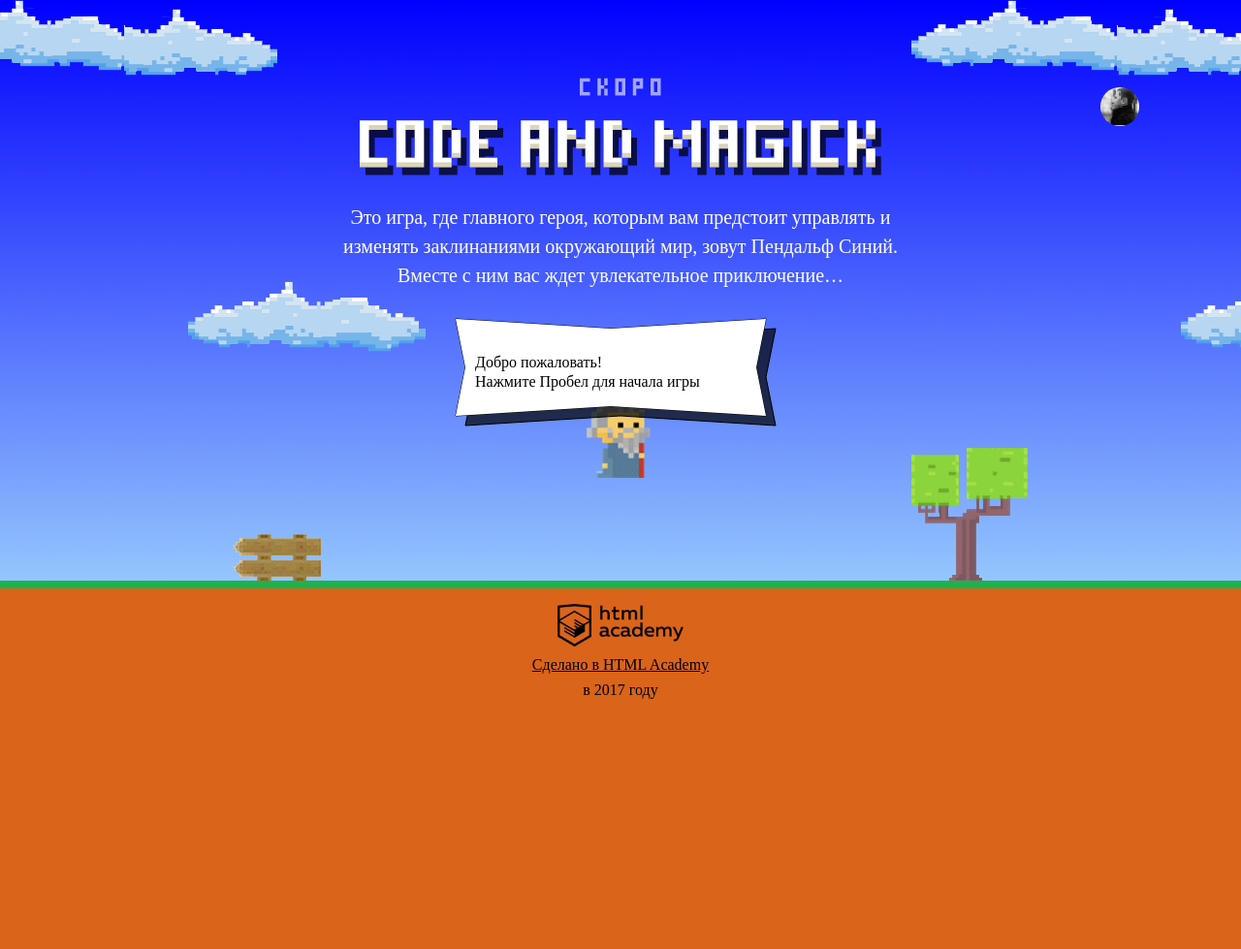
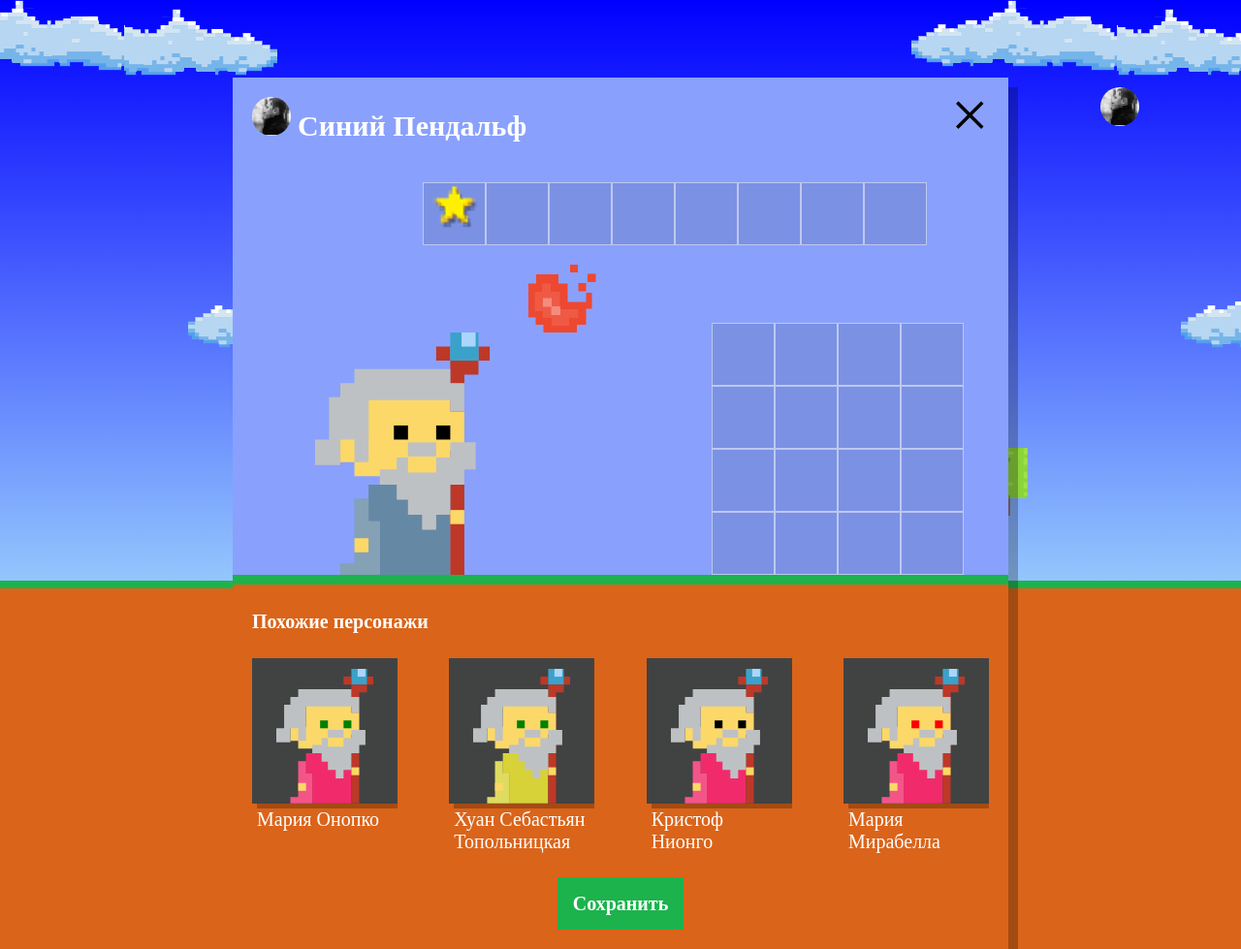
Before and after one commit to oulyalya/1213555-code-and-magick-20, a website: page index.html in a window 1280 px wide. Shown: the whole page at 97% size. Before the commit the page ends 800 px from the top, so only its background shows below. Drawn offline with Linux system fonts and the light colour scheme; a web font is replaced by a local one.

Commit message:
Клонирование похожих персонажей

```diff
--- a/index.html
+++ b/index.html
@@ -206,6 +206,7 @@
   };
 </script>
 <script src="js/stat.js"></script>
+<script src="js/setup.js"></script>
 <script src="js/game.js"></script>
 
 </body>
--- /dev/null
+++ b/js/setup.js
@@ -0,0 +1,62 @@
+'use strict';
+var WIZARD_NAMES = ['Иван', 'Хуан Себастьян', 'Мария', 'Кристоф', 'Виктор', 'Юлия', 'Люпита', 'Вашингтон'];
+var WIZARD_SURNAMES = ['да Марья', 'Верон', 'Мирабелла', 'Вальц', 'Онопко', 'Топольницкая', 'Нионго', 'Ирвинг'];
+var coat = ['rgb(101, 137, 164)', 'rgb(241, 43, 107)', 'rgb(146, 100, 161)', 'rgb(56, 159, 117)', 'rgb(215, 210, 55)', 'rgb(0, 0, 0)'];
+var eyes = ['black', 'red', 'blue', 'yellow', 'green'];
+
+// Функция получения рандомного значения (дублируется из stats.js)
+var getRandomValue = function (min, max) {
+  return min + Math.random() * (max - min);
+};
+
+// Функция для получения индекса рандомного элемента массива
+var getRandomIndex = function (arr) {
+  var index = Math.round(getRandomValue(0, arr.length - 1));
+  return index;
+};
+
+var wizards = [
+  {
+    name: WIZARD_NAMES[getRandomIndex(WIZARD_NAMES)] + ' ' + WIZARD_SURNAMES[getRandomIndex(WIZARD_SURNAMES)],
+    coatColor: coat[getRandomIndex(coat)],
+    eyesColor: eyes[getRandomIndex(eyes)]
+  },
+  {
+    name: WIZARD_NAMES[getRandomIndex(WIZARD_NAMES)] + ' ' + WIZARD_SURNAMES[getRandomIndex(WIZARD_SURNAMES)],
+    coatColor: coat[getRandomIndex(coat)],
+    eyesColor: eyes[getRandomIndex(eyes)]
+  },
+  {
+    name: WIZARD_NAMES[getRandomIndex(WIZARD_NAMES)] + ' ' + WIZARD_SURNAMES[getRandomIndex(WIZARD_SURNAMES)],
+    coatColor: coat[getRandomIndex(coat)],
+    eyesColor: eyes[getRandomIndex(eyes)]
+  },
+  {
+    name: WIZARD_NAMES[getRandomIndex(WIZARD_NAMES)] + ' ' + WIZARD_SURNAMES[getRandomIndex(WIZARD_SURNAMES)],
+    coatColor: coat[getRandomIndex(coat)],
+    eyesColor: eyes[getRandomIndex(eyes)]
+  }
+];
+
+var userDialog = document.querySelector('.setup');
+userDialog.classList.remove('hidden');
+
+var similarListElement = userDialog.querySelector('.setup-similar-list');
+var similarWizardTemplate = document.querySelector('#similar-wizard-template').content.querySelector('.setup-similar-item');
+
+var renderWizard = function (arrWizard) {
+  var wizardElement = similarWizardTemplate.cloneNode(true);
+  wizardElement.querySelector('.setup-similar-label').textContent = arrWizard.name;
+  wizardElement.querySelector('.wizard-coat').setAttribute('fill', arrWizard.coatColor);
+  wizardElement.querySelector('.wizard-eyes').setAttribute('fill', arrWizard.eyesColor);
+
+  return wizardElement;
+};
+
+var fragment = document.createDocumentFragment();
+for (var i = 0; i < wizards.length; i++) {
+  fragment.appendChild(renderWizard(wizards[i]));
+}
+similarListElement.appendChild(fragment);
+
+userDialog.querySelector('.setup-similar').classList.remove('hidden');
```
